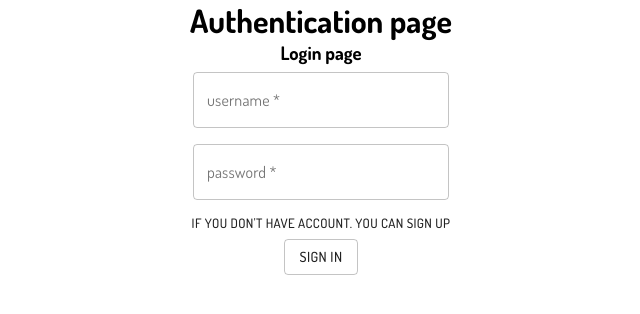
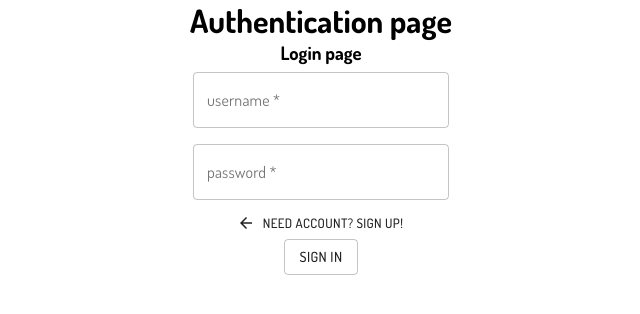
Before and after one commit to hightgha/group-two, a React (Create React App) app: page /auth in a window 1280 px wide. Shown: the top 314 px of the page, without its empty margins (319-959 px from the left). Built offline with nearby package versions, Linux system fonts and the light colour scheme.

Commit message:
any corrections

```diff
--- a/src/components/Login.js
+++ b/src/components/Login.js
@@ -1,4 +1,5 @@
 import { Button, makeStyles, TextField } from '@material-ui/core';
+import ArrowBackIcon from '@material-ui/icons/ArrowBack';
 import { useState } from 'react';
 
 const useStyles = makeStyles((theme) => ({
@@ -6,6 +7,8 @@ const useStyles = makeStyles((theme) => ({
     display: 'flex',
     flexDirection: 'column',
     alignItems: 'center',
+    maxWidth: 256,
+    margin: 'auto',
   },
   field: {
     margin: theme.spacing(1),
@@ -39,10 +42,10 @@ export default function Login(props) {
           label='password'
           variant='outlined'
         />
-        <Button size='small' onClick={(e) => onSwitch(true)}>
-          If you don't have account. You can sign up
+        <Button size='small' onClick={(e) => onSwitch(true)} startIcon={<ArrowBackIcon />}>
+          need account? sign up!
         </Button>
-        <Button onClick={() => onLogin({ username: username, password: password })} variant='outlined'>
+        <Button onClick={() => onLogin({ username, password })} variant='outlined'>
           Sign in
         </Button>
       </div>
--- a/src/components/Register.js
+++ b/src/components/Register.js
@@ -1,4 +1,5 @@
 import { Button, makeStyles, TextField } from '@material-ui/core';
+import ArrowForwardIcon from '@material-ui/icons/ArrowForward';
 import { useState } from 'react';
 
 const useStyles = makeStyles((theme) => ({
@@ -6,6 +7,8 @@ const useStyles = makeStyles((theme) => ({
     display: 'flex',
     flexDirection: 'column',
     alignItems: 'center',
+    maxWidth: 256,
+    margin: 'auto',
   },
   field: {
     margin: theme.spacing(1),
@@ -18,6 +21,7 @@ export default function Register(props) {
   const [email, setEmail] = useState('');
   const [password, setPassword] = useState('');
   const [rePassword, setRePassword] = useState('');
+
   const classes = useStyles();
   const { onSwitch, onRegister } = props;
 
@@ -38,7 +42,7 @@ export default function Register(props) {
           value={email}
           onChange={(e) => setEmail(e.target.value)}
           required
-          label='email adress'
+          label='email address'
           variant='outlined'
         />
         <TextField
@@ -57,19 +61,10 @@ export default function Register(props) {
           label='repeat password'
           variant='outlined'
         />
-        <Button size='small' onClick={(e) => onSwitch(false)}>
-          If you have account, you can sign in now
+        <Button size='small' onClick={(e) => onSwitch(false)} endIcon={<ArrowForwardIcon />}>
+          have an account? sign in
         </Button>
-        <Button
-          variant='outlined'
-          onClick={() =>
-            onRegister({
-              username: username,
-              email: email,
-              password: password,
-              rePassword: rePassword,
-            })
-          }>
+        <Button variant='outlined' onClick={() => onRegister({ username, email, password, rePassword })}>
           Sign up
         </Button>
       </div>
```
